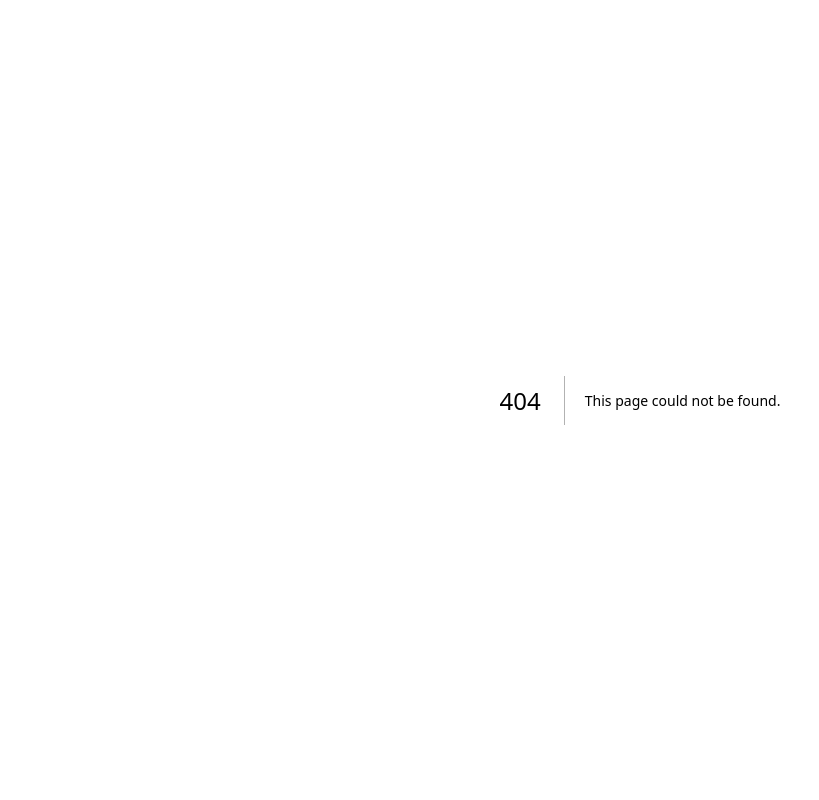
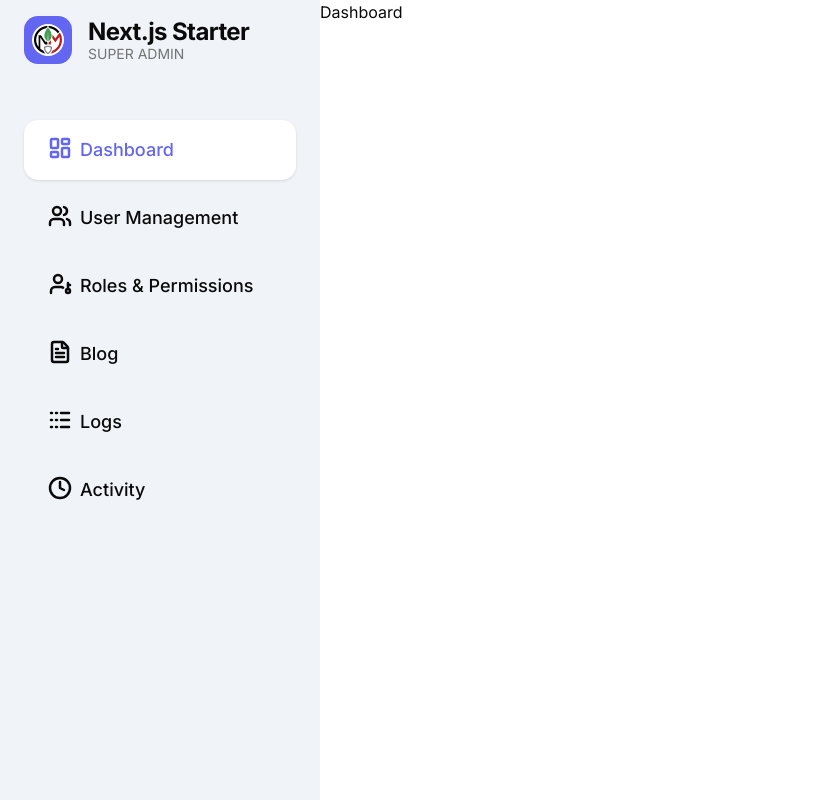
Before and after one commit to sajid-islam/nextjs-shadcn-auth-starter, a Next.js app: page /dashboard in a window 1280 px wide. Before the commit this address had no page. Shown: the whole page, without its empty margins (0-819 px from the left). Built offline with nearby package versions, Linux system fonts and the light colour scheme.

Commit message:
implement: dashboard sidebar

```diff
--- /dev/null
+++ b/src/app/(dashboard)/dashboard/page.tsx
@@ -0,0 +1,5 @@
+const Dashboard = () => {
+  return <div>Dashboard</div>;
+};
+
+export default Dashboard;
--- a/src/app/(dashboard)/layout.tsx
+++ b/src/app/(dashboard)/layout.tsx
@@ -1,5 +1,11 @@
+import Sidebar from "@/components/layout/sidebar/Sidebar";
 import React from "react";
 
 export default function DashboardLayout({ children }: { children: React.ReactNode }) {
-  return <main>{children}</main>;
+  return (
+    <main className="flex h-screen overflow-hidden">
+      <Sidebar />
+      <div className="flex-1 overflow-y-auto">{children}</div>
+    </main>
+  );
 }
--- a/src/app/layout.tsx
+++ b/src/app/layout.tsx
@@ -1,15 +1,10 @@
 import type { Metadata } from "next";
-import { Geist, Geist_Mono } from "next/font/google";
+import { Inter } from "next/font/google";
 import "./globals.css";
 
-const geistSans = Geist({
-  variable: "--font-geist-sans",
+const inter = Inter({
   subsets: ["latin"],
-});
-
-const geistMono = Geist_Mono({
-  variable: "--font-geist-mono",
-  subsets: ["latin"],
+  variable: "--font-inter",
 });
 
 export const metadata: Metadata = {
@@ -27,7 +22,7 @@ export default function RootLayout({
   children: React.ReactNode;
 }>) {
   return (
-    <html lang="en" className={`${geistSans.variable} ${geistMono.variable} h-full antialiased`}>
+    <html lang="en" className={`${inter.className} h-full antialiased`}>
       <body className="flex min-h-full flex-col">{children}</body>
     </html>
   );
--- /dev/null
+++ b/src/components/layout/sidebar/Sidebar.tsx
@@ -0,0 +1,38 @@
+"use client";
+import Image from "next/image";
+import SidebarItem from "./SidebarItem";
+import { sidebarItems } from "./sidebarItems";
+
+const Sidebar = () => {
+  return (
+    <aside className="w-80">
+      <div className="flex h-screen flex-col bg-[#F0F4F8] px-6">
+        {/* Logo and Title */}
+        <section className="border-border/50 flex items-center gap-4 py-4">
+          <span className="bg-primary flex size-12 items-center justify-center rounded-xl p-2">
+            <Image
+              src="/logo-with-bg.png"
+              className="rounded-full"
+              alt="Logo"
+              width={100}
+              height={100}
+              loading="eager"
+            />
+          </span>
+          <div className="flex flex-col">
+            <h1 className="text-foreground text-2xl font-bold tracking-tight">Next.js Starter</h1>
+            <p className="text-muted-foreground -mt-1 text-sm uppercase">Super Admin</p>
+          </div>
+        </section>
+        {/* Sidebar Menu */}
+        <section className="mt-10 flex flex-col gap-2">
+          {sidebarItems.map((sidebarItem) => (
+            <SidebarItem key={sidebarItem.label} sidebarItem={sidebarItem} />
+          ))}
+        </section>
+      </div>
+    </aside>
+  );
+};
+
+export default Sidebar;
--- /dev/null
+++ b/src/components/layout/sidebar/SidebarItem.tsx
@@ -0,0 +1,31 @@
+import { LucideIcon } from "lucide-react";
+import Link from "next/link";
+import { usePathname } from "next/navigation";
+import { FC } from "react";
+
+interface Item {
+  label: string;
+  href: string;
+  icon: LucideIcon;
+  children?: Item[];
+}
+
+interface SidebarItemProps {
+  sidebarItem: Item;
+}
+const SidebarItem: FC<SidebarItemProps> = ({ sidebarItem }) => {
+  const { label, href, icon: Icon, children } = sidebarItem;
+
+  const pathname = usePathname();
+  return (
+    <Link
+      href={href}
+      className={`flex gap-2 rounded-xl px-6 py-4 text-lg font-medium text-nowrap ${pathname === href ? "text-primary bg-white shadow-sm" : "hover:bg-white hover:shadow-sm"}`}
+    >
+      <Icon className="size-6" strokeWidth={2.5} />
+      <span>{label}</span>
+    </Link>
+  );
+};
+
+export default SidebarItem;
--- /dev/null
+++ b/src/components/layout/sidebar/sidebarItems.ts
@@ -0,0 +1,61 @@
+import {
+  CirclePlus,
+  Clock,
+  FileStack,
+  FileText,
+  Layers,
+  LayoutDashboard,
+  Logs,
+  UserKey,
+  Users,
+} from "lucide-react";
+
+export const sidebarItems = [
+  {
+    label: "Dashboard",
+    href: "/dashboard",
+    icon: LayoutDashboard,
+  },
+  {
+    label: "User Management",
+    href: "/dashboard/user-management",
+    icon: Users,
+  },
+  {
+    label: "Roles & Permissions",
+    href: "/dashboard/roles-permissions",
+    icon: UserKey,
+  },
+  {
+    label: "Blog",
+    icon: FileText,
+    href: "#",
+    children: [
+      {
+        label: "Blogs",
+        href: "/dashboard/blog/blogs",
+        icon: FileStack,
+      },
+      {
+        label: "Create Blog",
+        href: "/dashboard/blog/create",
+        icon: CirclePlus,
+      },
+      {
+        label: "Categories",
+        href: "/dashboard/blog/categories",
+        icon: Layers,
+      },
+    ],
+  },
+  {
+    label: "Logs",
+    href: "/dashboard/logs",
+    icon: Logs,
+  },
+  {
+    label: "Activity",
+    href: "/dashboard/activity",
+    icon: Clock,
+  },
+];
```
